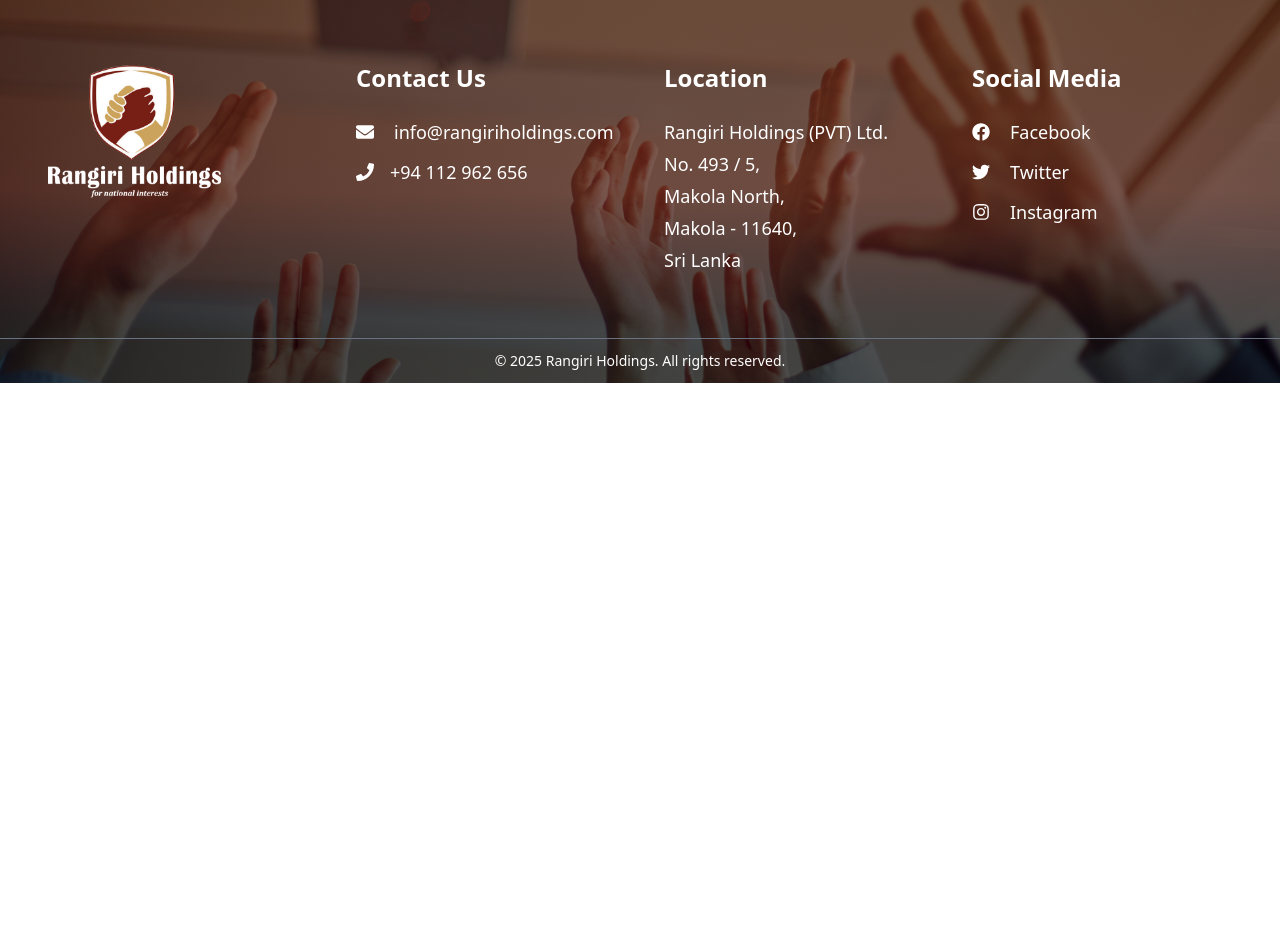
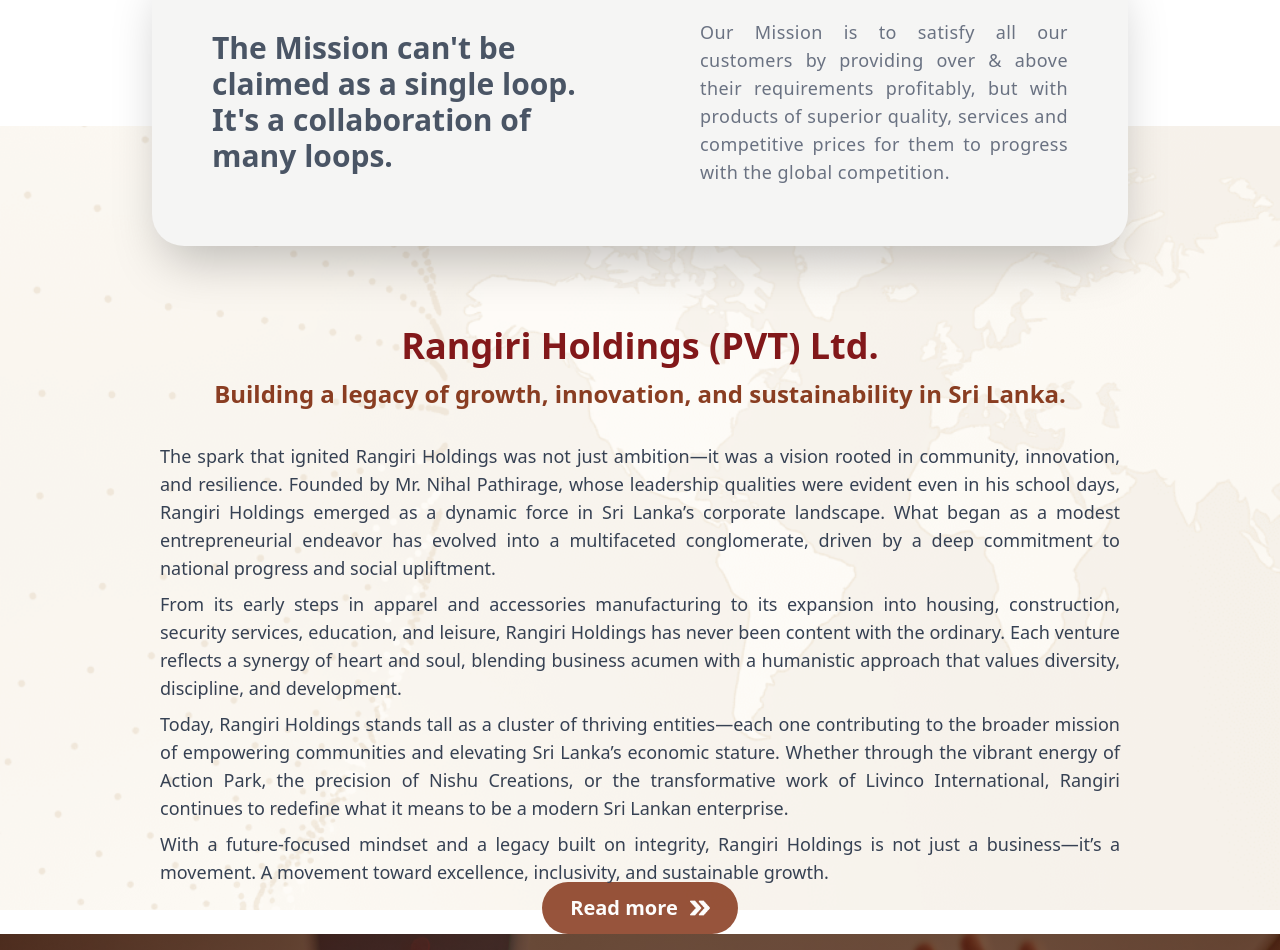
Before and after one commit to A-Himaa/Rangiri_Web, a Next.js app: page / in a window 1280 px wide. Shown: the part 1762-2712 px from the top of the page. Before the commit the page ends 2145 px from the top, so only its background shows below. Built offline with nearby package versions, Linux system fonts and the light colour scheme.

Commit message:
Section3  Home

```diff
--- a/src/app/page.js
+++ b/src/app/page.js
@@ -4,6 +4,8 @@ import Image from "next/image";
 import { motion } from "framer-motion";
 import logo from "../../public/Assets/main_logo.png";
 import sec2image from "../../public/Assets/home_sec2_bg.jpg";
+import sec3image from "../../public/Assets/home_sec3_bg.png";
+import arrow from "../../public/Assets/arrow.png"
 // import styles from "./page.module.css";
 
 export default function Home() {
@@ -97,6 +99,60 @@ export default function Home() {
           </div>
         </div>
       </motion.section>
+
+      {/* THIRD SECTION */}
+      <section className="relative -mt-10 z-10 px-8 md:px-38">
+      <div className="relative grid grid-cols-1 md:grid-cols-2 bg-stone-100 rounded-4xl shadow-2xl overflow-hidden">
+
+      {/* Left content */}
+      <div className="p-15 flex items-center">
+        <p className="text-gray-600 font-bold text-3xl leading-wide">
+          The Mission can't be claimed as a single loop. It's a collaboration of many loops.
+        </p>
+      </div>
+
+    {/* Right content */}
+    <div className="p-15 flex items-center">
+      <p className="text-gray-500 font-semi-bold text-lg text-justify tracking-wide">
+        Our Mission is to satisfy all our customers by providing over & above their requirements profitably, but with products of superior quality, services and competitive prices for them to progress with the global competition.
+      </p>
+    </div>
+  </div>
+</section>
+
+      <section>
+        <div className="relative -mt-30 h-[98vh] ">
+          <Image
+            src={sec3image}
+            alt="section3 background"
+            fill
+            className="object-cover object-center opacity-15"
+          />
+          <div className="absolute z-10 mt-50 px-40 text-center ">
+            <h1 className="text-4xl text-red-900 font-bold">Rangiri Holdings (PVT) Ltd.</h1>
+            <h3 className="text-2xl text-orange-900 font-bold opacity-90 py-3">Building a legacy of growth, innovation, and sustainability in Sri Lanka.</h3>
+            <p className="text-lg font-semi-bold text-justify pt-5 text-gray-700">The spark that ignited Rangiri Holdings was not just ambition—it was a vision rooted in community, innovation, and resilience. Founded by Mr. Nihal Pathirage, whose leadership qualities were evident even in his school days, Rangiri Holdings emerged as a dynamic force in Sri Lanka’s corporate landscape. What began as a modest entrepreneurial endeavor has evolved into a multifaceted conglomerate, driven by a deep commitment to national progress and social upliftment.</p>
+            <p className="text-lg font-semi-bold text-justify pt-2 text-gray-700">From its early steps in apparel and accessories manufacturing to its expansion into housing, construction, security services, education, and leisure, Rangiri Holdings has never been content with the ordinary. Each venture reflects a synergy of heart and soul, blending business acumen with a humanistic approach that values diversity, discipline, and development.</p>
+            <p className="text-lg font-semi-bold text-justify pt-2 text-gray-700">Today, Rangiri Holdings stands tall as a cluster of thriving entities—each one contributing to the broader mission of empowering communities and elevating Sri Lanka’s economic stature. Whether through the vibrant energy of Action Park, the precision of Nishu Creations, or the transformative work of Livinco International, Rangiri continues to redefine what it means to be a modern Sri Lankan enterprise.</p>
+            <p className="text-lg font-semi-bold text-justify pt-2 text-gray-700">With a future-focused mindset and a legacy built on integrity, Rangiri Holdings is not just a business—it’s a movement. A movement toward excellence, inclusivity, and sustainable growth.</p>
+          </div>
+        </div>
+
+        {/* Read More Button */}
+        <div className="flex items-center justify-center">
+          <button className="-mt-7 flex items-center gap-3 bg-orange-900 rounded-full text-xl text-white font-bold px-7 py-3 opacity-80 hover:opacity-100 transition">
+              Read more
+          <Image
+            src={arrow}
+            alt="arrow icon"
+            className="w-5 h-5 object-contain"
+          />
+          </button>
+        </div>
+
+
+      </section>
+
     </>
   );
 
```
Also changed, not shown: public/Assets/arrow.png (added), public/Assets/home_sec3_bg.png (added).
